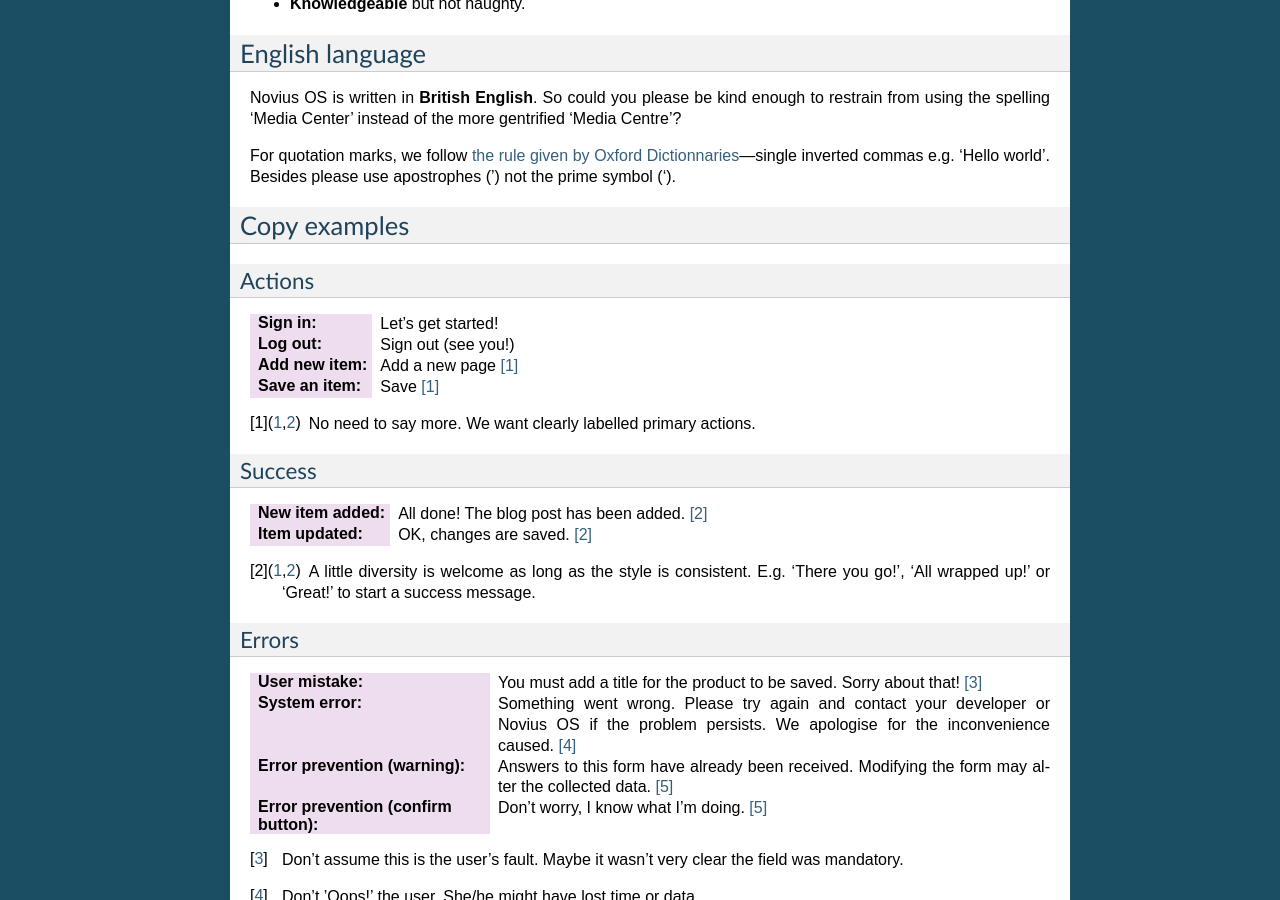
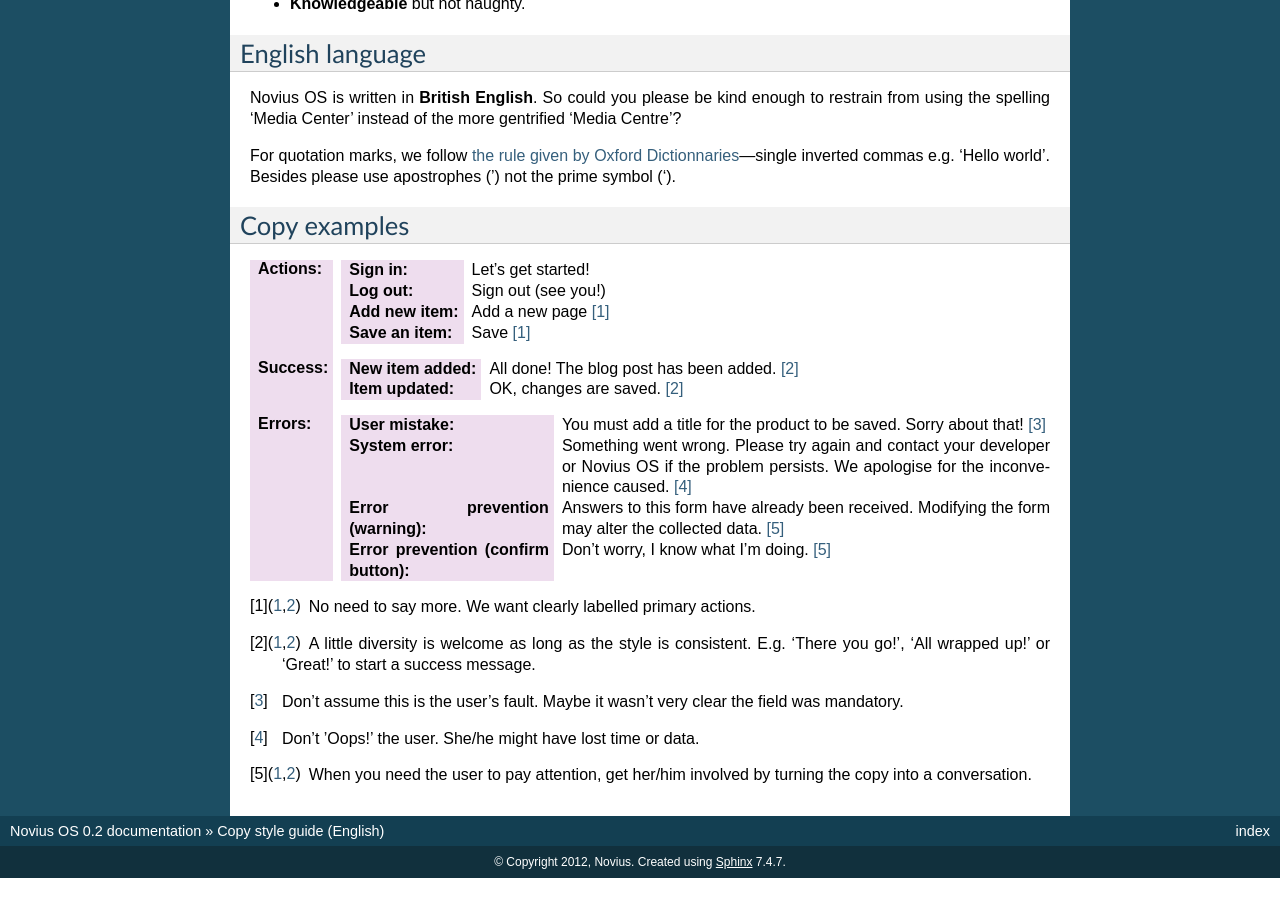
Before and after one commit to Meroje/documentation-en, a Sphinx documentation site: the page built from source/contribute/copy-style-guide.rst, in a window 1280 px wide and 900 px high, scrolled down 910 px. Built offline with Sphinx 7.4.7, drawn with Linux system fonts in a browser that asks for light colours; after the commit the page ends 1788 px from its top, so only the background shows below that; part of the change alters nothing that is shown.

```diff
--- a/source/contribute/copy-style-guide.rst
+++ b/source/contribute/copy-style-guide.rst
@@ -44,32 +44,27 @@ For quotation marks, we follow `the rule given by Oxford Dictionnaries <http://o
 Copy examples
 *************
 
-Actions
-=======
+:Actions:
 
-:Sign in: Let’s get started!
-:Log out: Sign out (see you!)
-:Add new item: Add a new page [1]_
-:Save an item: Save [1]_
+    :Sign in: Let’s get started!
+    :Log out: Sign out (see you!)
+    :Add new item: Add a new page [1]_
+    :Save an item: Save [1]_
+
+:Success:
+
+    :New item added: All done! The blog post has been added. [2]_
+    :Item updated: OK, changes are saved. [2]_
+
+:Errors:
+
+    :User mistake: You must add a title for the product to be saved. Sorry about that! [3]_
+    :System error: Something went wrong. Please try again and contact your developer or Novius OS if the problem persists. We apologise for the inconvenience caused. [4]_
+    :Error prevention (warning): Answers to this form have already been received. Modifying the form may alter the collected data. [5]_
+    :Error prevention (confirm button):	Don’t worry, I know what I'm doing. [5]_
 
 .. [1] No need to say more. We want clearly labelled primary actions.
-
-Success
-=======
-
-:New item added: All done! The blog post has been added. [2]_
-:Item updated: OK, changes are saved. [2]_
-
 .. [2] A little diversity is welcome as long as the style is consistent. E.g. ‘There you go!’, ‘All wrapped up!’ or ‘Great!’ to start a success message.
-
-Errors
-======
-
-:User mistake: You must add a title for the product to be saved. Sorry about that! [3]_
-:System error: Something went wrong. Please try again and contact your developer or Novius OS if the problem persists. We apologise for the inconvenience caused. [4]_
-:Error prevention (warning): Answers to this form have already been received. Modifying the form may alter the collected data. [5]_
-:Error prevention (confirm button):	Don’t worry, I know what I'm doing. [5]_
-
 .. [3] Don’t assume this is the user’s fault. Maybe it wasn’t very clear the field was mandatory.
 .. [4] Don’t ’Oops!’ the user. She/he might have lost time or data.
 .. [5] When you need the user to pay attention, get her/him involved by turning the copy into a conversation.
```
